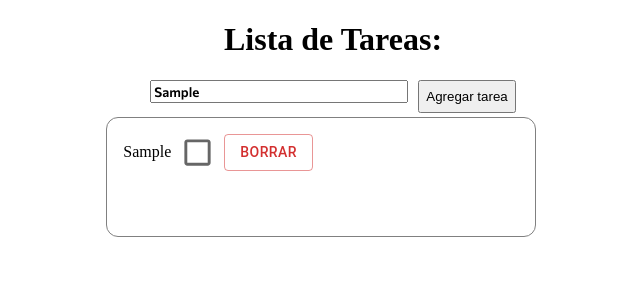
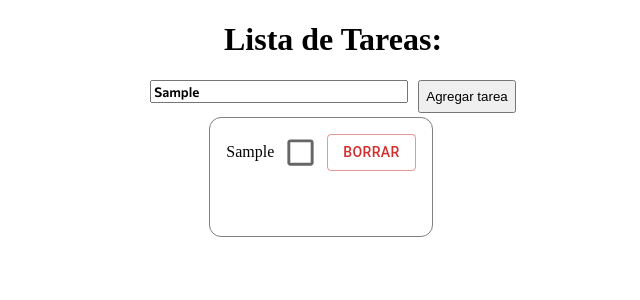
Before and after one commit to Diego-Palacio/Lista-Tareas, a React (Vite) app: page / in a window 1280 px wide. Both pictures are taken after typing "Sample" into the empty fields and a click on the button "Agregar tarea". Shown: the top 300 px of the page, without its empty margins (307-947 px from the left). Built offline with nearby package versions, Linux system fonts and the light colour scheme.

Commit message:
agrego componente listaTareas

```diff
--- a/src/AppListaTareas.jsx
+++ b/src/AppListaTareas.jsx
@@ -2,6 +2,7 @@ import { useState } from "react"
 import { FormularioTarea } from "./componentes/FormularioTarea"
 import { Tarea } from "./componentes/Tarea"
 import { Grid, ListItem } from "@mui/material";
+import { ListaTareas } from "./componentes/ListaTareas";
 
 export const AppListaTareas = ( ) => {
 
@@ -13,29 +14,9 @@ export const AppListaTareas = ( ) => {
 
         <h1 style={{textAlign:"center"}}>Lista de Tareas:</h1>
 
-        <FormularioTarea listaTareas={setTareas} />
+        <FormularioTarea setTareas={setTareas} />
 
-
-        <Grid justifyContent="center" container rowSpacing={1} columnSpacing={{ xs: 1, sm: 2, md: 3 }}>
-
-          {
-            tareas.map( (t,index)=> (
-
-                <Grid xs={4}  style={{border:1+"px solid grey",height:120+"px", borderRadius:12+"px",margin:4+"px"}}>
-                  <ListItem>
-                      <Tarea tareas={tareas}  setTareas={setTareas} tarea={t} key={index}  />
-                  </ListItem>
-                  </Grid>
-            )
-          )}
-
-        </Grid>
-
-
-
-
-
-
+        <ListaTareas tareas={tareas} setTareas={setTareas} />
 
     </>)
 
--- a/src/componentes/FormularioTarea.jsx
+++ b/src/componentes/FormularioTarea.jsx
@@ -1,10 +1,10 @@
 
-export const FormularioTarea = ({listaTareas}) => {
+export const FormularioTarea = ({setTareas}) => {
 
     const agregarTarea = (e) =>{
         console.log("Tarea agregada")
         let textoTarea=e.target.texto.value;
-        textoTarea !== "" ?  listaTareas(tareas => ([...tareas, textoTarea])) : ""
+        textoTarea !== "" ?  setTareas(tareas => ([...tareas, textoTarea])) : ""
         e.preventDefault();
         e.stopPropagation();
     }
--- /dev/null
+++ b/src/componentes/ListaTareas.jsx
@@ -0,0 +1,20 @@
+import { Grid, ListItem } from "@mui/material"
+import { Tarea } from "./Tarea"
+
+export const ListaTareas = ({tareas,setTareas}) => {
+  return (
+        <Grid justifyContent="center" container rowSpacing={1} columnSpacing={{ sm: 2, md: 3 }}>
+
+        {tareas.map( (t,index)=> (
+
+            <Grid key={index} style={{border:1+"px solid grey",height:120+"px", borderRadius:12+"px",margin:4+"px"}}>
+                <ListItem>
+                    <Tarea tareas={tareas}  setTareas={setTareas} tarea={t} key={index}  />
+                </ListItem>
+            </Grid>
+             )
+        )}
+
+        </Grid>
+  )
+}
```
